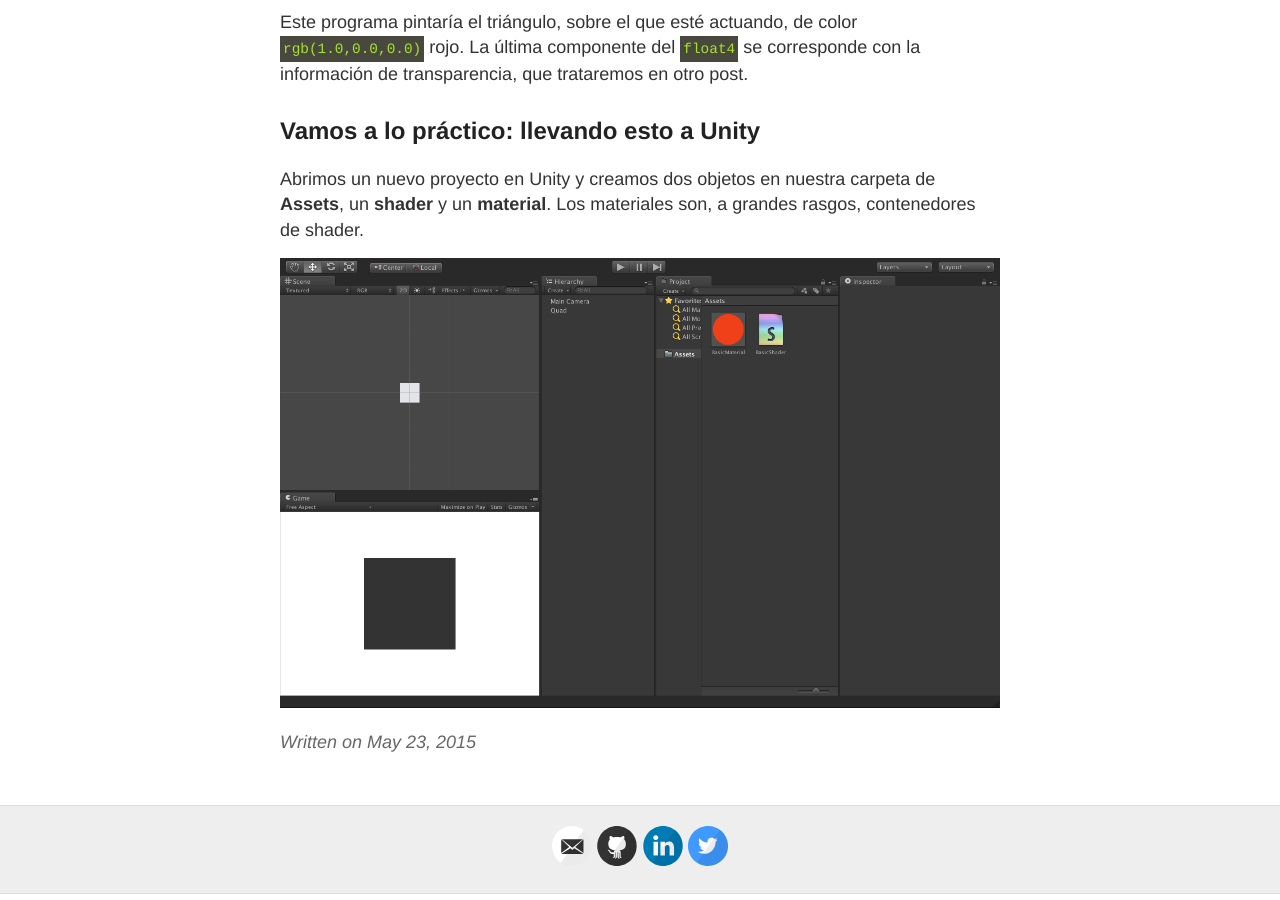
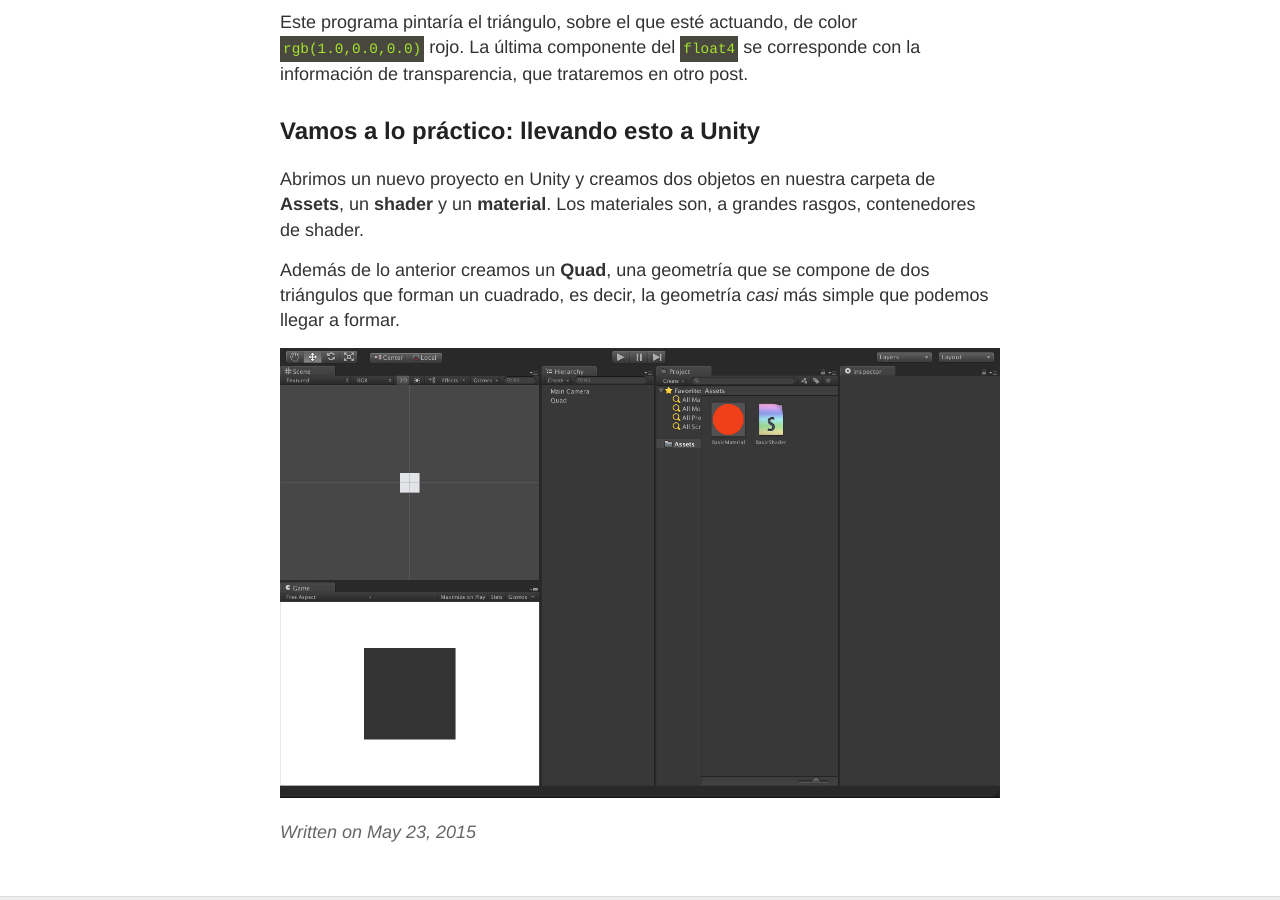
Before and after one commit to josemorval/UnityArchive, a Jekyll site: the page built from _posts/2015-05-23-pintandocuadro.md, in a window 1280 px wide and 900 px high, scrolled down 962 px. Built offline with Jekyll 4.4.1, drawn with Linux system fonts in a browser that asks for light colours; Markdown is read by kramdown in place of the engine named in the settings.

Commit message:
Updated 2015-05-23-pintandocuadro.md

```diff
--- a/_posts/2015-05-23-pintandocuadro.md
+++ b/_posts/2015-05-23-pintandocuadro.md
@@ -40,4 +40,6 @@
 
 Abrimos un nuevo proyecto en Unity y creamos dos objetos en nuestra carpeta de **Assets**, un **shader** y un **material**. Los materiales son, a grandes rasgos, contenedores de shader.
 
+Además de lo anterior creamos un **Quad**, una geometría que se compone de dos triángulos que forman un cuadrado, es decir, la geometría _casi_ más simple que podemos llegar a formar.
+
 ![_config.yml]({{ site.baseurl }}/images/basic01.png)
```
